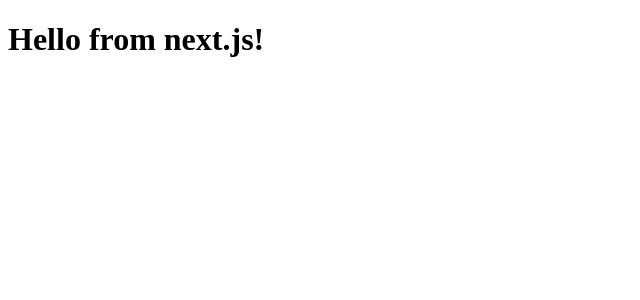
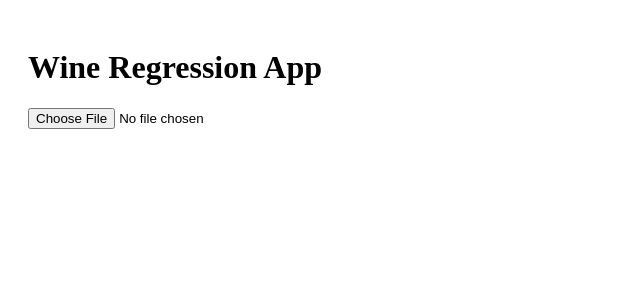
Before and after one commit to averdickt/wine-regression-app, a Next.js app in the folder apps/web/: page / in a window 1280 px wide. Shown: the top 300 px of the page, without its empty margins (0-640 px from the left). Built offline with nearby package versions, Linux system fonts and the light colour scheme.

Commit message:
Update index.js

```diff
--- a/apps/web/pages/index.js
+++ b/apps/web/pages/index.js
@@ -1,17 +1,94 @@
-"use client";  // ✅ ensures this runs only in the browser
-
-import { useState } from "react";
+import React, { useState } from "react";
+import * as XLSX from "xlsx";
+import regression from "regression";
 import {
-  ScatterChart,
-  Scatter,
-  XAxis,
-  YAxis,
-  CartesianGrid,
-  Tooltip,
-  Line,
-  ResponsiveContainer,
+  ScatterChart, Scatter, XAxis, YAxis, CartesianGrid, Tooltip, Line
 } from "recharts";
 
 export default function Home() {
-  return <h1>Hello from next.js!</h1>
+  const [data, setData] = useState([]);
+  const [regressionLine, setRegressionLine] = useState([]);
+
+  // Handle file upload
+  const handleFileUpload = (event) => {
+    const file = event.target.files[0];
+    const reader = new FileReader();
+
+    reader.onload = (e) => {
+      const workbook = XLSX.read(e.target.result, { type: "binary" });
+      const sheetName = workbook.SheetNames[0];
+      const sheet = workbook.Sheets[sheetName];
+      const rows = XLSX.utils.sheet_to_json(sheet);
+
+      // Clean + transform rows
+      let cleaned = [];
+      rows.forEach((row) => {
+        if (row["bottle condition"] !== "Pristine") return;
+
+        // only 75cl cases
+        if (!row["case description"]?.endsWith("75cl")) return;
+
+        // price calculation
+        let price = null;
+        if (row["bid per case"] && row["offer per case"]) {
+          price = (row["bid per case"] + row["offer per case"]) / 2;
+        } else if (row["last trade price"]) {
+          price = row["last trade price"];
+        }
+        if (!price) return;
+
+        const numBottles = parseInt(row["case description"]);
+        const pricePerBottle = price / numBottles;
+
+        if (row["Scores"] && !isNaN(row["Scores"])) {
+          cleaned.push({
+            x: Number(row["Scores"]), // independent variable
+            y: pricePerBottle, // dependent variable
+            wine: row["product"],
+            vintage: row["vintage"]
+          });
+        }
+      });
+
+      setData(cleaned);
+
+      // Run regression
+      if (cleaned.length > 1) {
+        const result = regression.linear(cleaned.map(d => [d.x, d.y]));
+        const line = [
+          { x: Math.min(...cleaned.map(d => d.x)), y: result.predict(Math.min(...cleaned.map(d => d.x)))[1] },
+          { x: Math.max(...cleaned.map(d => d.x)), y: result.predict(Math.max(...cleaned.map(d => d.x)))[1] }
+        ];
+        setRegressionLine(line);
+      }
+    };
+
+    reader.readAsBinaryString(file);
+  };
+
+  return (
+    <div style={{ padding: 20 }}>
+      <h1>Wine Regression App</h1>
+      <input type="file" accept=".xlsx" onChange={handleFileUpload} />
+
+      {data.length > 0 && (
+        <ScatterChart width={800} height={500}>
+          <CartesianGrid />
+          <XAxis dataKey="x" name="Score" />
+          <YAxis dataKey="y" name="Price (£ per bottle)" />
+          <Tooltip cursor={{ strokeDasharray: "3 3" }} />
+          <Scatter name="Wines" data={data} fill="#8884d8" />
+          {regressionLine.length > 0 && (
+            <Line
+              type="linear"
+              dataKey="y"
+              data={regressionLine}
+              stroke="#ff7300"
+              dot={false}
+            />
+          )}
+        </ScatterChart>
+      )}
+    </div>
+  );
 }
```
